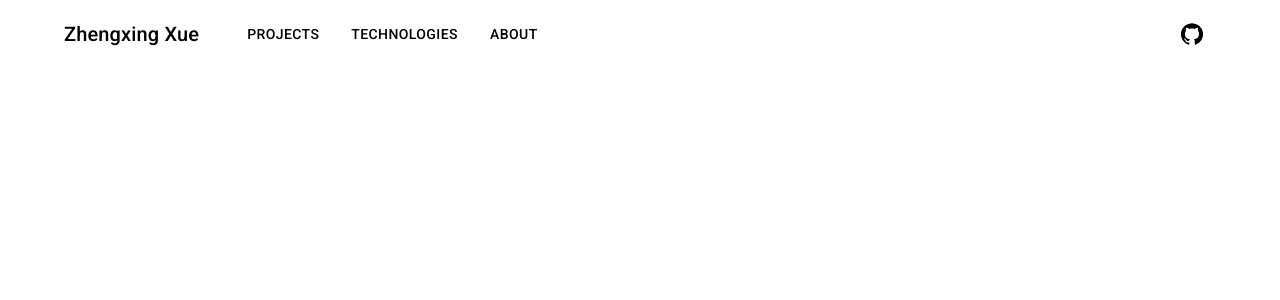
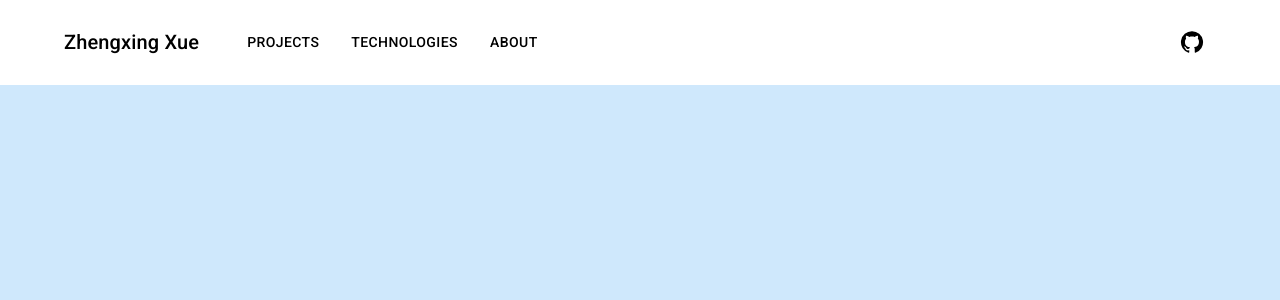
Before and after one commit to zhengxingXue/react_pages_test, a React (Create React App) app: page / in a window 1280 px wide. Shown: the top 300 px of the page. Built offline with nearby package versions, Linux system fonts and the light colour scheme.

Commit message:
change folder structure, add scroll effect to header

```diff
--- a/src/components/App.js
+++ b/src/App.js
@@ -1,19 +1,21 @@
 import * as React from 'react';
 
 // material-ui
-// import CssBaseline from '@mui/material/CssBaseline';
+import CssBaseline from '@mui/material/CssBaseline';
+import { Box } from '@mui/material';
 import { ThemeProvider } from '@mui/material/styles';
 
 // project imports
-import theme from './ui/Theme';
-import Header from './ui/Header';
+import theme from './components/Theme';
+import Header from './components/navigation/Header';
 // import Copyright from './ui/Copyright';
 
 function App() {
   return (
     <ThemeProvider theme={theme}>
-      {/* <CssBaseline /> */}
+      <CssBaseline />
       <Header />
+      <Box sx={{ bgcolor: '#cfe8fc', height: '200vh' }} />
       {/* <Copyright /> */}
     </ThemeProvider>
   );
--- /dev/null
+++ b/src/components/navigation/Header.js
@@ -0,0 +1,133 @@
+import * as React from 'react';
+
+// material-ui
+import {
+  AppBar,
+  Box,
+  Toolbar,
+  IconButton,
+  Typography,
+  Menu,
+  Container,
+  Button,
+  MenuItem,
+} from '@mui/material';
+import { styled } from '@mui/material/styles';
+import MenuIcon from '@mui/icons-material/Menu';
+import GitHubIcon from '@mui/icons-material/GitHub';
+
+// project imports
+import ScrollEffect from './ScrollEffect';
+
+const logo = 'Zhengxing Xue';
+const pages = ['Projects', 'Technologies', 'About'];
+
+const StyledAppBar = styled(AppBar)({
+  backgroundColor: 'white',
+});
+
+const Offset = styled('div')(({ theme }) => ({
+  ...theme.mixins.toolbar,
+}));
+
+const ResponsiveAppBar = () => {
+  const [anchorElNav, setAnchorElNav] = React.useState(null);
+
+  const handleOpenNavMenu = (event) => {
+    setAnchorElNav(event.currentTarget);
+  };
+
+  const handleCloseNavMenu = () => {
+    setAnchorElNav(null);
+  };
+
+  return (
+    <React.Fragment>
+      <ScrollEffect>
+        <StyledAppBar position='fixed'>
+          <Container maxWidth='lg'>
+            <Toolbar disableGutters sx={{ color: 'black' }}>
+              {/* xs layout, extra-small: 0px */}
+              <Box sx={{ flexGrow: 1, display: { xs: 'flex', md: 'none' } }}>
+                <IconButton
+                  size='large'
+                  onClick={handleOpenNavMenu}
+                  color='inherit'
+                >
+                  <MenuIcon />
+                </IconButton>
+
+                <Menu
+                  id='menu-appbar'
+                  anchorEl={anchorElNav}
+                  anchorOrigin={{
+                    vertical: 'bottom',
+                    horizontal: 'left',
+                  }}
+                  keepMounted
+                  transformOrigin={{
+                    vertical: 'top',
+                    horizontal: 'left',
+                  }}
+                  open={Boolean(anchorElNav)}
+                  onClose={handleCloseNavMenu}
+                  sx={{
+                    display: { xs: 'block', md: 'none' },
+                  }}
+                >
+                  {pages.map((page) => (
+                    <MenuItem key={page} onClick={handleCloseNavMenu}>
+                      <Typography textAlign='center'>{page}</Typography>
+                    </MenuItem>
+                  ))}
+                </Menu>
+              </Box>
+
+              <Typography
+                variant='h6'
+                noWrap
+                component='div'
+                sx={{ flexGrow: 1, display: { xs: 'flex', md: 'none' } }}
+              >
+                {logo}
+              </Typography>
+
+              {/* md layout, medium: 900px */}
+              <Typography
+                variant='h6'
+                noWrap
+                component='div'
+                sx={{ mr: 5, display: { xs: 'none', md: 'flex' } }}
+              >
+                {logo}
+              </Typography>
+
+              <Box sx={{ flexGrow: 1, display: { xs: 'none', md: 'flex' } }}>
+                {pages.map((page) => (
+                  <Button
+                    key={page}
+                    onClick={handleCloseNavMenu}
+                    sx={{ my: 2, mr: 2, color: 'inherit', display: 'block' }}
+                  >
+                    {page}
+                  </Button>
+                ))}
+              </Box>
+
+              {/* Icons for external link, always on right */}
+              <IconButton
+                size='large'
+                color='inherit'
+                href='https://github.com/zhengxingXue/react_pages_test'
+              >
+                <GitHubIcon />
+              </IconButton>
+            </Toolbar>
+          </Container>
+        </StyledAppBar>
+      </ScrollEffect>
+      <Offset />
+    </React.Fragment>
+  );
+};
+export default ResponsiveAppBar;
--- /dev/null
+++ b/src/components/navigation/ScrollEffect.js
@@ -0,0 +1,56 @@
+import React from 'react';
+import { useScrollTrigger } from '@material-ui/core';
+
+export default function ScrollEffect(props) {
+  const {
+    threshold,
+    elevationBefore,
+    elevationAfter,
+    bgColorBefore,
+    bgColorAfter,
+    textColorBefore,
+    textColorAfter,
+    paddingBefore,
+    paddingAfter,
+    opacityBefore,
+    opacityAfter,
+    fadeIn,
+    fadeOut,
+    children,
+    ...other
+  } = {
+    threshold: 30,
+    elevationBefore: 0,
+    elevationAfter: 2,
+    bgColorBefore: 'white',
+    bgColorAfter: 'white',
+    textColorBefore: 'black',
+    textColorAfter: 'black',
+    paddingBefore: '0.5rem',
+    paddingAfter: '0',
+    opacityBefore: 1,
+    opacityAfter: 0.9,
+    fadeIn: '0.5s ease-in',
+    fadeOut: '0.5s ease-out',
+    ...props,
+  };
+
+  const trigger = useScrollTrigger({
+    disableHysteresis: true,
+    threshold: threshold,
+    target: props.window ? window() : undefined,
+  });
+
+  return React.cloneElement(children, {
+    elevation: trigger ? elevationAfter : elevationBefore,
+    style: {
+      paddingTop: trigger ? paddingAfter : paddingBefore,
+      paddingBottom: trigger ? paddingAfter : paddingBefore,
+      backgroundColor: trigger ? bgColorAfter : bgColorBefore,
+      color: trigger ? textColorAfter : textColorBefore,
+      opacity: trigger ? opacityAfter : opacityBefore,
+      transition: trigger ? fadeIn : fadeOut,
+    },
+    ...other,
+  });
+}
--- a/src/components/ui/Header.js
+++ /dev/null
@@ -1,122 +0,0 @@
-import * as React from 'react';
-
-// material-ui
-import {
-  AppBar,
-  Box,
-  Toolbar,
-  IconButton,
-  Typography,
-  Menu,
-  Container,
-  Button,
-  MenuItem,
-} from '@mui/material';
-import { styled } from '@mui/material/styles';
-import MenuIcon from '@mui/icons-material/Menu';
-import GitHubIcon from '@mui/icons-material/GitHub';
-
-const logo = 'Zhengxing Xue';
-const pages = ['Projects', 'Technologies', 'About'];
-
-const StyledAppBar = styled(AppBar)({
-  boxShadow: 'none',
-  backgroundColor: 'transparent',
-});
-
-const ResponsiveAppBar = () => {
-  const [anchorElNav, setAnchorElNav] = React.useState(null);
-
-  const handleOpenNavMenu = (event) => {
-    setAnchorElNav(event.currentTarget);
-  };
-
-  const handleCloseNavMenu = () => {
-    setAnchorElNav(null);
-  };
-
-  return (
-    <StyledAppBar position='fixed'>
-      <Container maxWidth='lg'>
-        <Toolbar disableGutters sx={{ color: 'black' }}>
-          {/* xs layout, extra-small: 0px */}
-          <Box sx={{ flexGrow: 1, display: { xs: 'flex', md: 'none' } }}>
-            <IconButton
-              size='large'
-              onClick={handleOpenNavMenu}
-              color='inherit'
-            >
-              <MenuIcon />
-            </IconButton>
-
-            <Menu
-              id='menu-appbar'
-              anchorEl={anchorElNav}
-              anchorOrigin={{
-                vertical: 'bottom',
-                horizontal: 'left',
-              }}
-              keepMounted
-              transformOrigin={{
-                vertical: 'top',
-                horizontal: 'left',
-              }}
-              open={Boolean(anchorElNav)}
-              onClose={handleCloseNavMenu}
-              sx={{
-                display: { xs: 'block', md: 'none' },
-              }}
-            >
-              {pages.map((page) => (
-                <MenuItem key={page} onClick={handleCloseNavMenu}>
-                  <Typography textAlign='center'>{page}</Typography>
-                </MenuItem>
-              ))}
-            </Menu>
-          </Box>
-
-          <Typography
-            variant='h6'
-            noWrap
-            component='div'
-            sx={{ flexGrow: 1, display: { xs: 'flex', md: 'none' } }}
-          >
-            {logo}
-          </Typography>
-
-          {/* md layout, medium: 900px */}
-          <Typography
-            variant='h6'
-            noWrap
-            component='div'
-            sx={{ mr: 5, display: { xs: 'none', md: 'flex' } }}
-          >
-            {logo}
-          </Typography>
-
-          <Box sx={{ flexGrow: 1, display: { xs: 'none', md: 'flex' } }}>
-            {pages.map((page) => (
-              <Button
-                key={page}
-                onClick={handleCloseNavMenu}
-                sx={{ my: 2, mr: 2, color: 'inherit', display: 'block' }}
-              >
-                {page}
-              </Button>
-            ))}
-          </Box>
-
-          {/* Icons for external link, always on right */}
-          <IconButton
-            size='large'
-            color='inherit'
-            href='https://github.com/zhengxingXue/react_pages_test'
-          >
-            <GitHubIcon />
-          </IconButton>
-        </Toolbar>
-      </Container>
-    </StyledAppBar>
-  );
-};
-export default ResponsiveAppBar;
--- a/src/index.js
+++ b/src/index.js
@@ -2,6 +2,6 @@ import * as React from 'react';
 import ReactDOM from 'react-dom';
 
 // project imports
-import App from './components/App';
+import App from './App';
 
 ReactDOM.render(<App />, document.querySelector('#root'));
```
Also changed, not shown: src/components/Copyright.js (renamed from src/components/ui/Copyright.js), src/components/Theme.js (renamed from src/components/ui/Theme.js), 1 other file (tests, documents, lock files or other folders).
